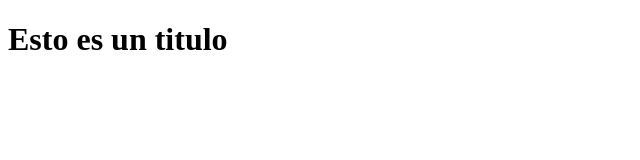
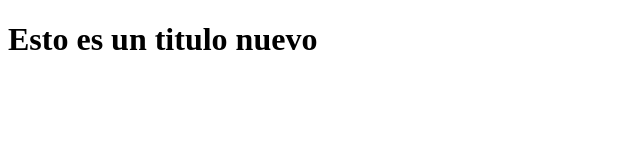
Before and after one commit to JonathanJulDiaz/hello-world-git, a plain HTML site: page Index.html in a window 1280 px wide. Shown: the whole page, without its empty margins (0-640 px from the left). Drawn offline with Linux system fonts and the light colour scheme.

Commit message:
Se modifico el titulo Index

```diff
--- a/Index.html
+++ b/Index.html
@@ -6,6 +6,6 @@
     <title>This is a document</title>
 </head>
 <body>
-    <h1>Esto es un titulo</h1>
+    <h1>Esto es un titulo nuevo</h1>
 </body>
 </html>
```
